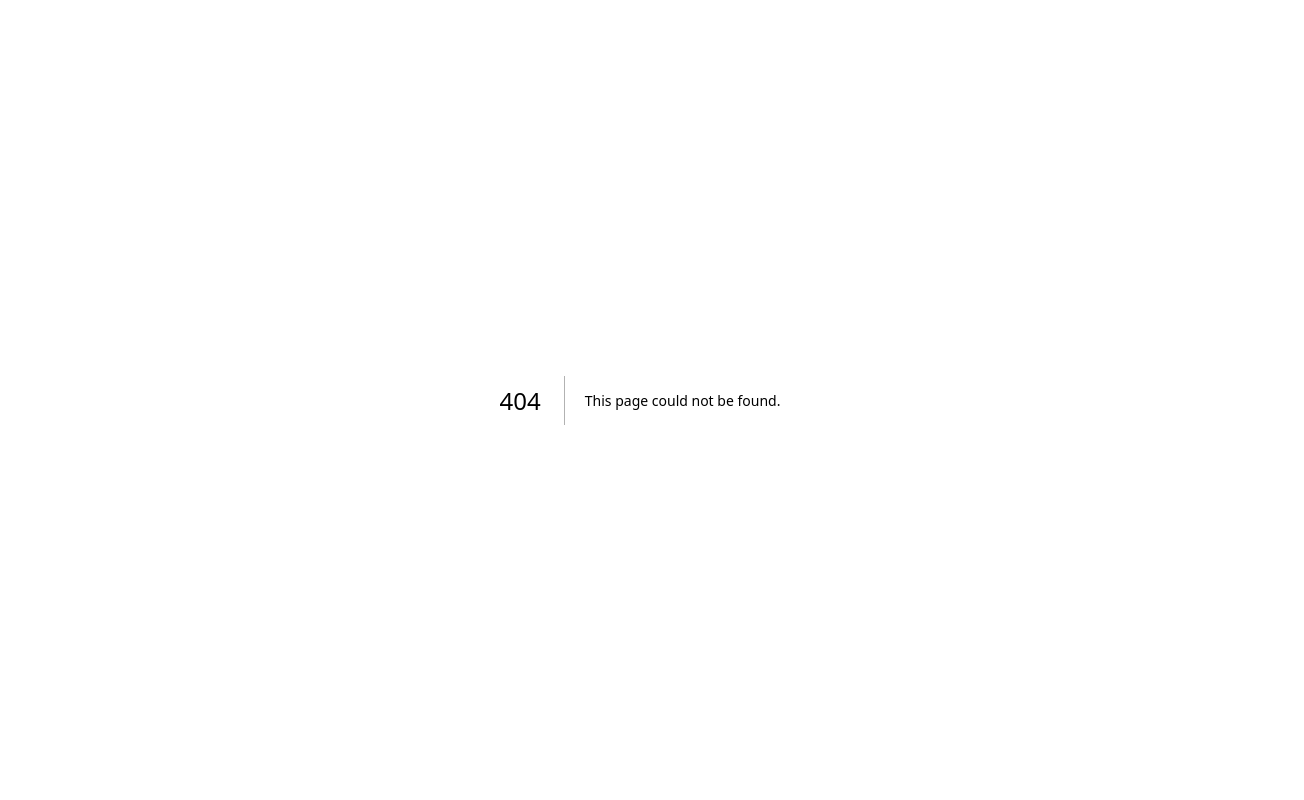
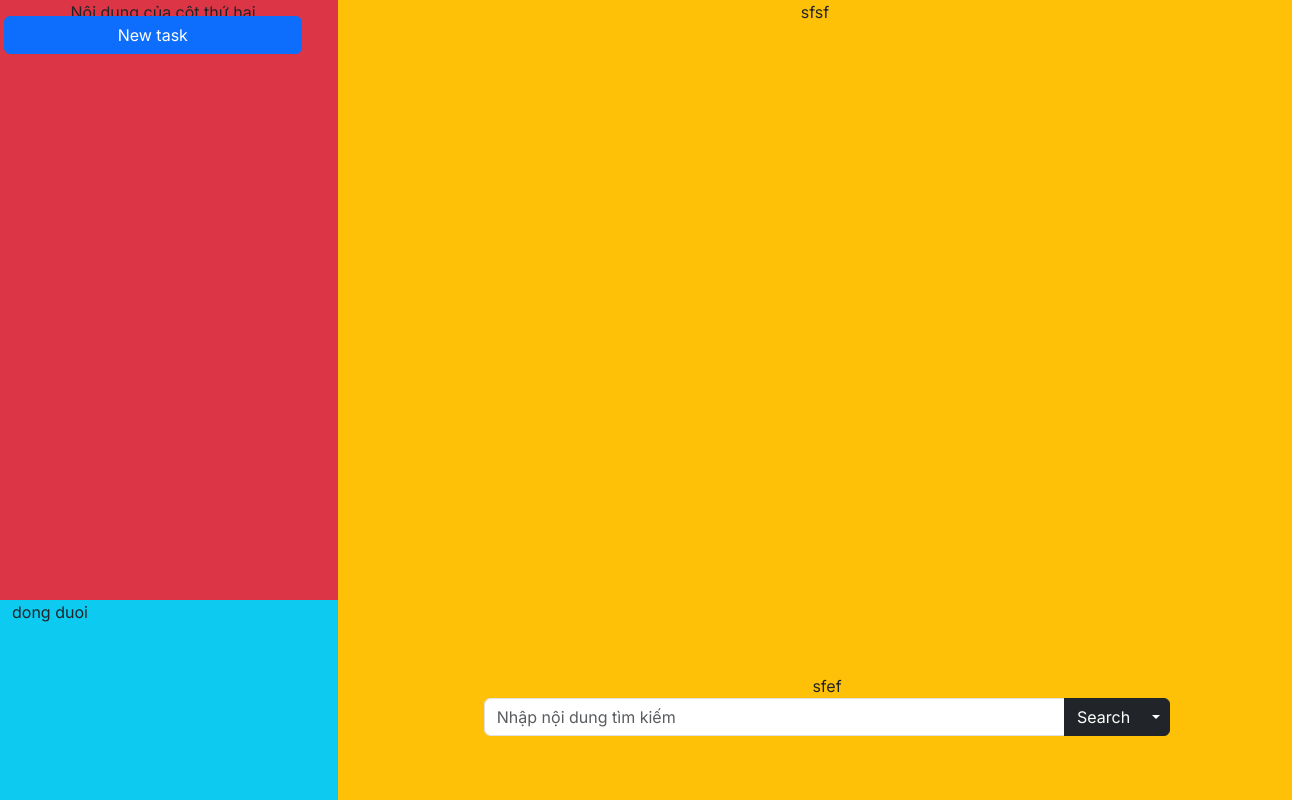
Before and after one commit to VanChien411/Academic-chatbot-of-Open-University, a Next.js app in the folder FrontEnd/: page /chat-page in a window 1280 px wide. Before the commit this address had no page. Shown: the whole page, 1304 px wide, since content can reach past the window. Built offline with nearby package versions, Linux system fonts and the light colour scheme.

Commit message:
interface, search, router

```diff
--- /dev/null
+++ b/FrontEnd/src/app/chat-page/layout.tsx
@@ -0,0 +1,45 @@
+import type { Metadata } from "next";
+import { Inter } from "next/font/google";
+import SideBar from "@/components/sidebar";
+import MainChat from "@/components/main-chat";
+import Search from "@/components/search";
+import Row from 'react-bootstrap/Row';
+import Col from 'react-bootstrap/Col';
+
+const inter = Inter({ subsets: ["latin"] });
+
+export const metadata: Metadata = {
+  title: "Create Next App",
+  description: "Generated by create next app",
+};
+
+export default function RootLayout({
+  children,
+}: Readonly<{
+  children: React.ReactNode;
+}>) {
+  return (
+    <html lang="en">
+      <body className={inter.className}>
+
+      <Row style={{ height: "100%" }} className=" ">
+        <SideBar></SideBar>
+          <Col className="position-relative bg-warning  container-fluid text-center center">
+            <div>sfsf</div>
+          <MainChat></MainChat>
+          <div style={{width:'100%'}} className=" position-absolute bottom-0 mb-5 px-5 d-flex justify-content-center" >
+            <div style={{width:'80%'}} className="  text-center center ">
+            <Search></Search>
+            </div>
+
+          </div>
+
+          </Col>
+        </Row>
+
+
+        {children}
+      </body>
+    </html>
+  );
+}
--- /dev/null
+++ b/FrontEnd/src/app/chat-page/page.tsx
@@ -0,0 +1,17 @@
+"use client"
+import { useState } from 'react';
+import Button from 'react-bootstrap/Button';
+import Card from 'react-bootstrap/Card';
+import Collapse from 'react-bootstrap/Collapse';
+
+function ChatPage() {
+  const [open, setOpen] = useState(true);
+
+  return (
+    <>
+
+    </>
+  );
+}
+
+export default ChatPage;
--- a/FrontEnd/src/app/layout.tsx
+++ b/FrontEnd/src/app/layout.tsx
@@ -1,6 +1,8 @@
 import type { Metadata } from "next";
 import { Inter } from "next/font/google";
-import "./globals.css";
+import 'bootstrap/dist/css/bootstrap.min.css';
+
+// import "./globals.css";
 
 const inter = Inter({ subsets: ["latin"] });
 
@@ -15,8 +17,8 @@ export default function RootLayout({
   children: React.ReactNode;
 }>) {
   return (
-    <html lang="en">
-      <body className={inter.className}>{children}</body>
+    <html lang="en"  style={{height :'100%'}} >
+      <body style={{height :'100%'}} className={inter.className}>{children}</body>
     </html>
   );
 }
--- a/FrontEnd/src/app/page.module.css
+++ b/FrontEnd/src/app/page.module.css
@@ -15,6 +15,7 @@
   max-width: var(--max-width);
   width: 100%;
   z-index: 2;
+
   font-family: var(--font-mono);
 }
 
--- /dev/null
+++ b/FrontEnd/src/components/main-chat.tsx
@@ -0,0 +1,10 @@
+
+function MainChat () {
+    return(
+        <>
+
+        </>
+    )
+
+}
+ export default MainChat
--- /dev/null
+++ b/FrontEnd/src/components/search.tsx
@@ -0,0 +1,32 @@
+'use client'
+import Dropdown from 'react-bootstrap/Dropdown';
+import Form from 'react-bootstrap/Form';
+import InputGroup from 'react-bootstrap/InputGroup';
+import SplitButton from 'react-bootstrap/SplitButton';
+
+
+function Search(){
+    return(
+        <>
+        <div>sfef</div>
+
+      <InputGroup className="mb-3 center" >
+        <Form.Control aria-label="Text input with dropdown button" placeholder='Nhập nội dung tìm kiếm' />
+        <SplitButton
+          variant="dark"
+          title="Search"
+          id="segmented-button-dropdown-2"
+
+        >
+
+          <Dropdown.Item  >Action</Dropdown.Item>
+          <Dropdown.Item href="#">Another action</Dropdown.Item>
+          <Dropdown.Item href="#">Something else here</Dropdown.Item>
+          <Dropdown.Divider />
+          <Dropdown.Item href="#">Separated link</Dropdown.Item>
+        </SplitButton>
+      </InputGroup>
+        </>
+    )
+}
+export default Search
--- /dev/null
+++ b/FrontEnd/src/components/sidebar.tsx
@@ -0,0 +1,32 @@
+"use client"
+import { useState } from 'react';
+import Button from 'react-bootstrap/Button';
+import Offcanvas from 'react-bootstrap/Offcanvas';
+import Row from 'react-bootstrap/Row';
+import Col from 'react-bootstrap/Col';
+
+function SideBar() {
+ return(
+  <>
+   <div
+            style={{ width: "350px", height: "100%" }}
+            className={` d-none d-sm-block d-md-block d-lg-block d-xl-block d-xxl-block bg-danger p-0 position-relative `}
+          >
+            <Button style={{width:'85%',marginLeft:'50px'}} className="position-absolute top-2 m-3 ">New task</Button>
+            <div style={{ overflowY: "scroll", height: "calc(100% - 200px)" }} className="text-center">
+              Nội dung của cột thứ hai
+            </div>
+
+            <div
+              style={{ height: "200px", width: "100%" }}
+              className=" position-absolute bg-info bottom-0 "
+            >
+              <span className="mx-4">dong duoi</span>
+            </div>
+          </div>
+
+  </>
+ )
+}
+
+export default SideBar;
--- /dev/null
+++ b/FrontEnd/src/styles/main.module.css
@@ -0,0 +1,4 @@
+.wSidebar {
+    width: 50px; /* Thiết lập kích thước cố định */
+
+  }
```
Also changed, not shown: FrontEnd/package.json (+6 -3 lines), FrontEnd/src/app/page.tsx (+7 -89 lines), FrontEnd/src/components/chatbox.tsx (added, +35 -0 lines), FrontEnd/src/models/user.d.ts (added, +13 -0 lines), 2 other files (tests, documents, lock files or other folders).
